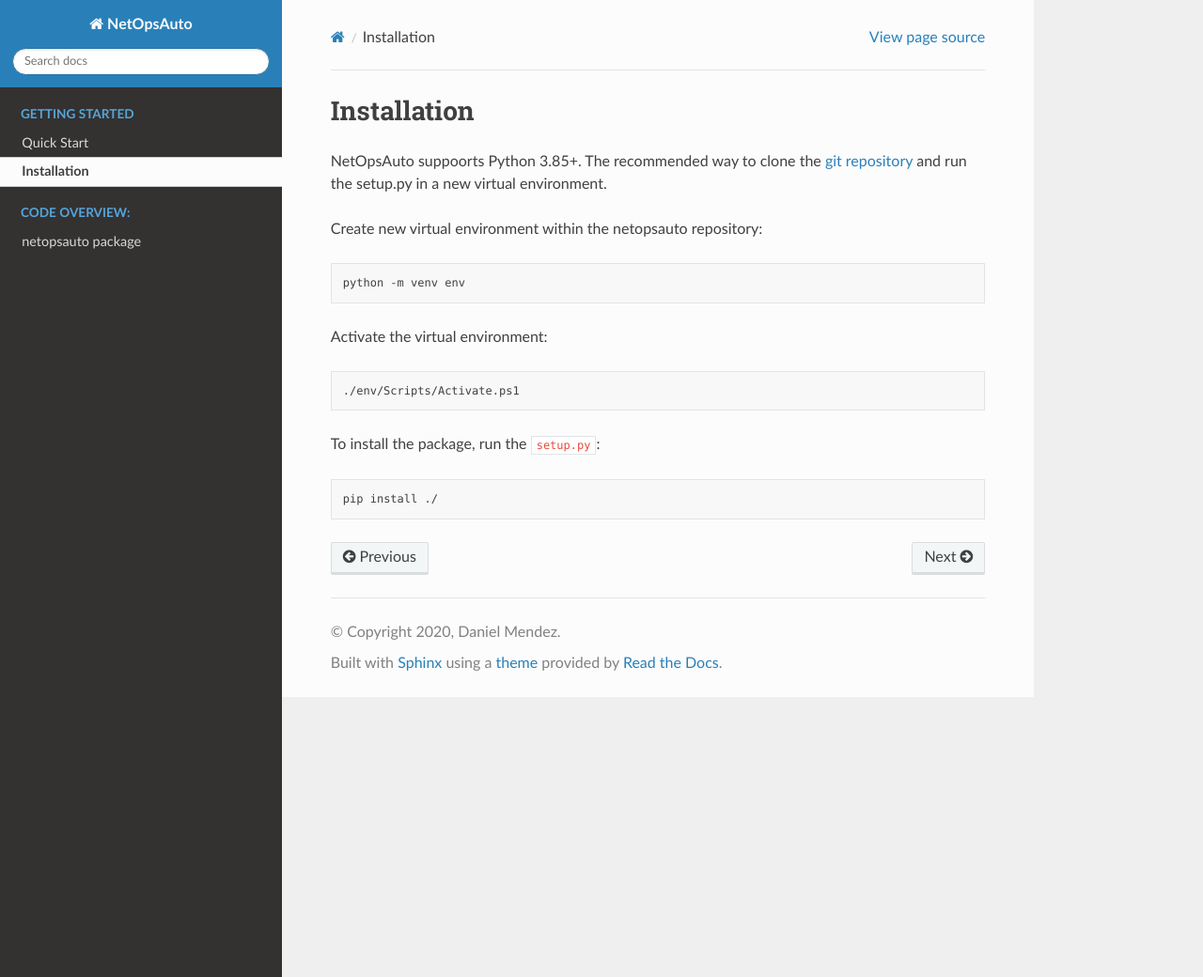
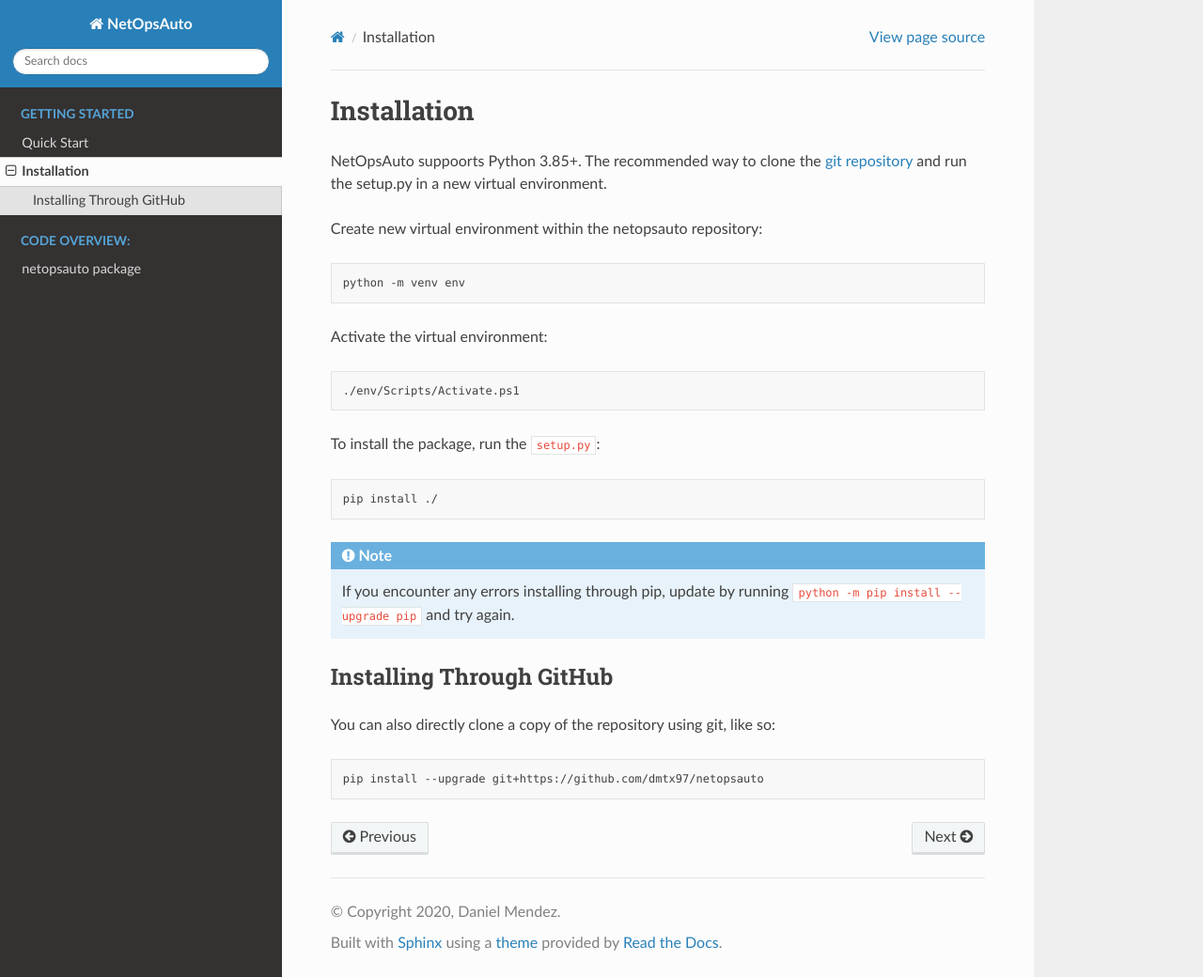
Before and after one commit to dmtx97/junipernetops, a Sphinx documentation site: the page built from docs/getting_started/installation.rst, in a window 1280 px wide and 1040 px high. Shown: the whole window at 94% size. Built offline with Sphinx 7.4.7 and the Read the Docs theme 2.0.0, drawn with Linux system fonts in a browser that asks for light colours.

Commit message:
installation documentation

```diff
--- a/cli.py
+++ b/cli.py
@@ -25,9 +25,9 @@
     with open('./data/input/switches.json', 'r') as f:
         data = json.loads(f.read())
 
-        for key in data:
-            for value in data[key]:
-                if key not in SKIPPED_BUILDINGS:
+        for building in data:
+            for value in data[building]:
+                if building not in SKIPPED_BUILDINGS:
                     switch = Juniper(value['host_name'], value['host_address'], secrets.username, secrets.password)
                     switches.append(switch)
 
--- a/docs/getting_started/installation.rst
+++ b/docs/getting_started/installation.rst
@@ -25,3 +25,16 @@
 .. code-block:: sh
 
    pip install ./
+
+.. note::
+   If you encounter any errors installing through pip, update by running :code:`python -m pip install --upgrade pip` and try again.
+
+
+Installing Through GitHub
+^^^^^^^^^^^^^^^^^^^^^^^^^
+
+You can also directly clone a copy of the repository using git, like so:
+
+.. code-block:: sh
+
+   pip install --upgrade git+https://github.com/dmtx97/netopsauto
```
